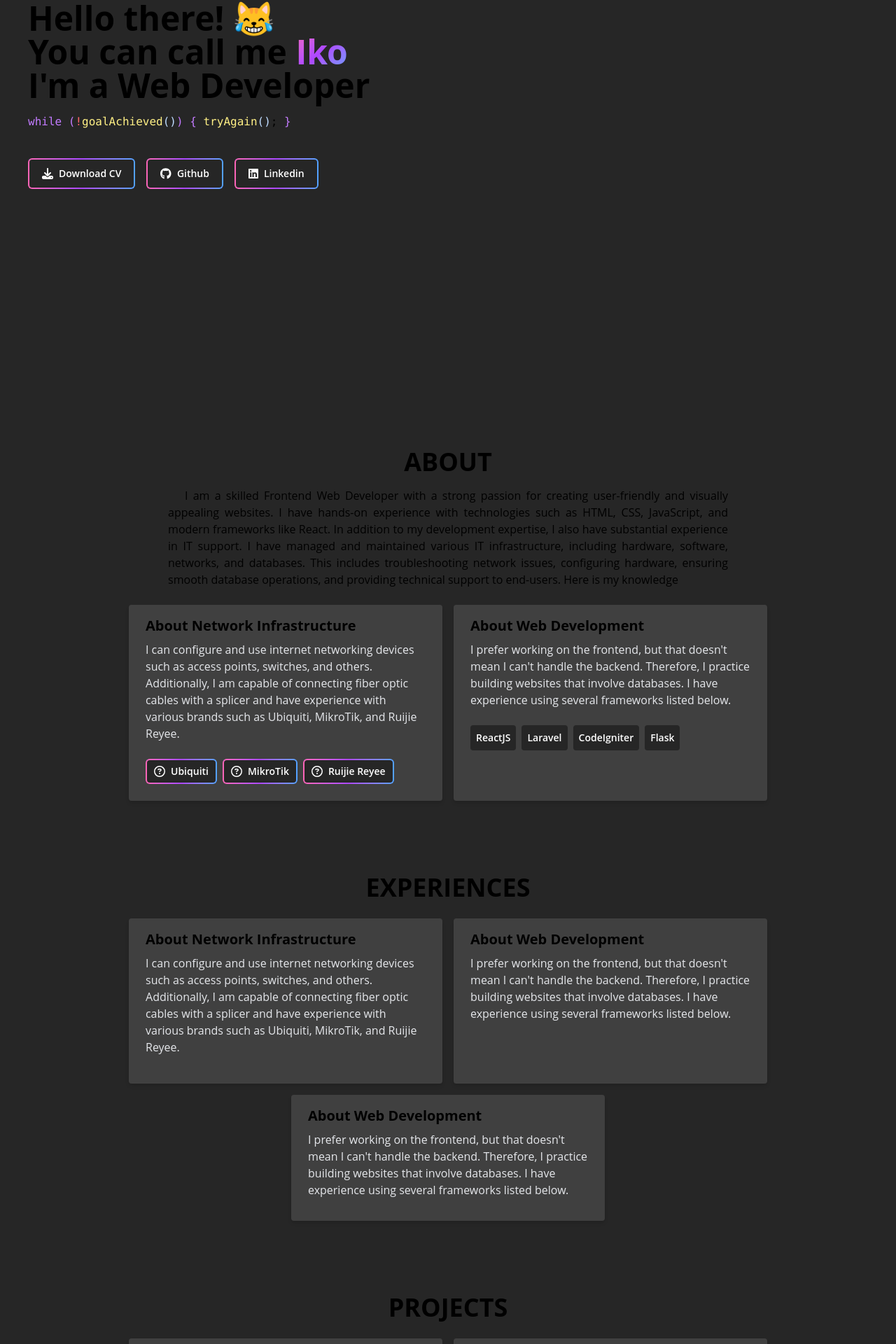
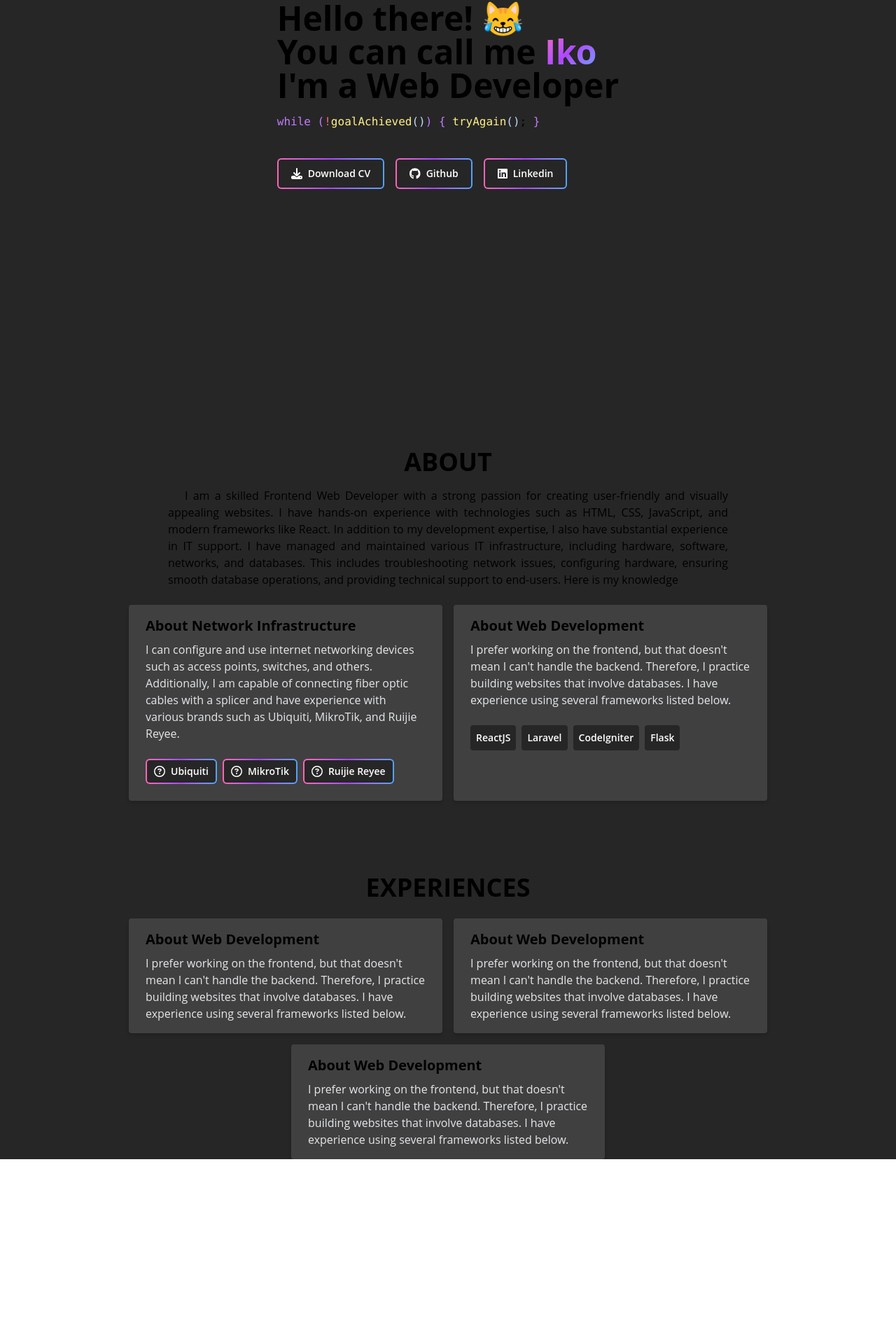
Before and after one commit to hamma-nyk/portofolio_v2, a React (Vite) app: page / in a window 1280 px wide. Shown: the part 304-2224 px from the top of the page at 70% size. After the commit the page ends 1960 px from the top, so only its background shows below. Built offline with nearby package versions, Linux system fonts and the light colour scheme.

Commit message:
Width fix.

```diff
--- a/src/components/elements/CodeTemplate.jsx
+++ b/src/components/elements/CodeTemplate.jsx
@@ -8,14 +8,23 @@ const CodeTemplate = () => {
         <pre className="text-1xl pt-4 text-red-400">{`!`}</pre>
         <pre className="text-1xl pt-4 text-yellow-200">{`goalAchieved`}</pre>
         <pre className="text-1xl pt-4 text-blue-200">{`()`}</pre>
-                <pre className="text-1xl pt-4 text-purple-400">{`) {`}</pre>
-                <pre className="text-1xl pt-4 text-yellow-200">{` tryAgain`}</pre>
+        <pre className="text-1xl pt-4 text-purple-400">{`)`}</pre>
+
+        <pre className="hidden sm:block text-1xl pt-4 text-purple-400">{` {`}</pre>
+        <pre className="hidden sm:block text-1xl pt-4 text-yellow-200">{` tryAgain`}</pre>
+        <pre className="hidden sm:block text-1xl pt-4 text-blue-200">{`()`}</pre>
+        <pre className="hidden sm:block text-1xl pt-4">{`;`}</pre>
+        <pre className="hidden sm:block text-1xl pt-4 text-purple-400">{` }`}</pre>
+      </div>
+      <div className="sm:hidden flex -mt-2">
+        <pre className="text-1xl pt-4 text-yellow-200">{`    tryAgain`}</pre>
         <pre className="text-1xl pt-4 text-blue-200">{`()`}</pre>
         <pre className="text-1xl pt-4">{`;`}</pre>
-                <pre className="text-1xl pt-4 text-purple-400">{` }`}</pre>
+      </div>
+      <div className="sm:hidden flex -mt-2">
+        <pre className="text-1xl pt-4 text-purple-400">{`}`}</pre>
       </div>
     </Fragment>
-    )
-
-}
+  );
+};
 export default CodeTemplate;
--- a/src/components/fragments/Experiences.jsx
+++ b/src/components/fragments/Experiences.jsx
@@ -11,24 +11,9 @@ const Experiences = (props) => {
             >
                 <div className="flex flex-col h-full px-2 md:px-10 w-full items-start justify-center mt-26">
                     <h1 className="text-4xl font-[700] mx-auto">EXPERIENCES</h1>
-                    <div className="flex flex-wrap w-11/12 gap-4 mt-6 mx-auto justify-center">
-                        <div class="w-md rounded overflow-hidden shadow-lg bg-neutral-700 shadow-md hover:-translate-y-[2px] duration-300 transition ease-in-out">
-                            <div class="px-6 py-4">
-                                <div class="font-bold text-xl mb-2">
-                                    About Network Infrastructure
-                                </div>
-                                <p class="text-gray-200 text-base">
-                                    I can configure and use internet networking devices such as
-                                    access points, switches, and others. Additionally, I am
-                                    capable of connecting fiber optic cables with a splicer and
-                                    have experience with various brands such as Ubiquiti,
-                                    MikroTik, and Ruijie Reyee.
-                                </p>
-                            </div>
-                            <div class="px-6 pt-2 pb-4">
-                            </div>
-                        </div>
-                        <div class="w-md rounded overflow-hidden shadow-lg bg-neutral-700 shadow-md hover:-translate-y-[2px] duration-300 transition ease-in-out">
+
+                    <div className="flex flex-wrap w-11/12 sm:w-full gap-4 mt-6 mx-auto justify-center">
+                        <div class="max-w-md rounded overflow-hidden shadow-lg bg-neutral-700 shadow-md hover:-translate-y-[2px] duration-300 transition ease-in-out">
                             <div class="px-6 py-4">
                                 <div class="font-bold text-xl mb-2">
                                     About Web Development
@@ -40,11 +25,9 @@ const Experiences = (props) => {
                                     several frameworks listed below.{" "}
                                 </p>
                             </div>
-                            <div class="px-6 pt-2 pb-2 w-full">
 
-                            </div>
                         </div>
-                        <div class="w-md rounded overflow-hidden shadow-lg bg-neutral-700 shadow-md hover:-translate-y-[2px] duration-300 transition ease-in-out">
+                        <div class="max-w-md rounded overflow-hidden shadow-lg bg-neutral-700 shadow-md hover:-translate-y-[2px] duration-300 transition ease-in-out">
                             <div class="px-6 py-4">
                                 <div class="font-bold text-xl mb-2">
                                     About Web Development
@@ -56,9 +39,21 @@ const Experiences = (props) => {
                                     several frameworks listed below.{" "}
                                 </p>
                             </div>
-                            <div class="px-6 pt-2 pb-2 w-full">
 
+                        </div>
+                        <div class="max-w-md rounded overflow-hidden shadow-lg bg-neutral-700 shadow-md hover:-translate-y-[2px] duration-300 transition ease-in-out">
+                            <div class="px-6 py-4">
+                                <div class="font-bold text-xl mb-2">
+                                    About Web Development
+                                </div>
+                                <p class="text-gray-200 text-base">
+                                    I prefer working on the frontend, but that doesn't mean I
+                                    can't handle the backend. Therefore, I practice building
+                                    websites that involve databases. I have experience using
+                                    several frameworks listed below.{" "}
+                                </p>
                             </div>
+
                         </div>
                     </div>
                 </div>
--- a/src/pages/Home.jsx
+++ b/src/pages/Home.jsx
@@ -71,9 +71,9 @@ const Home = () => {
             </div>
           </div>
         </section>
-        <section id="home" className="flex flex-col mx-auto justify-center -mt-10 w-full">
+        <section id="home" className="flex flex-col mx-auto justify-center -mt-10">
           <div className="flex flex-col h-screen px-10 w-full items-start justify-center">
-            <h1 className="text-5xl font-[700] text-wrap">
+            <h1 className="text-5xl font-[700]">
               Hello there! 😹
               <br />
               You can call me{" "}
@@ -93,7 +93,7 @@ const Home = () => {
         </section>
         <About goto={AboutSection} />
         <Experiences goto={ExperiencesSection} />
-        <Projects goto={ProjectsSection} />
+        {/* <Projects goto={ProjectsSection} /> */}
       </div>
     </Fragment>
   );
```
Lines whose indentation alone changed are shown as unchanged.
